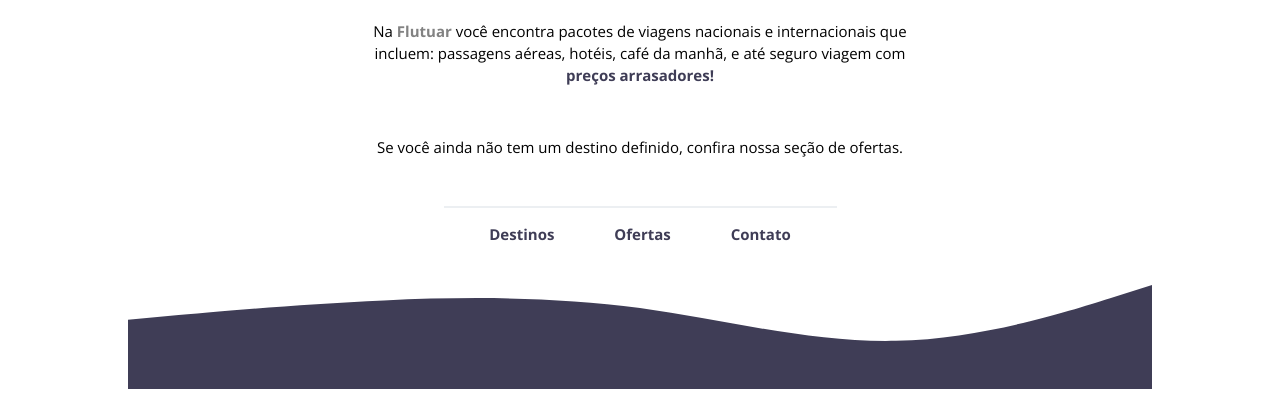
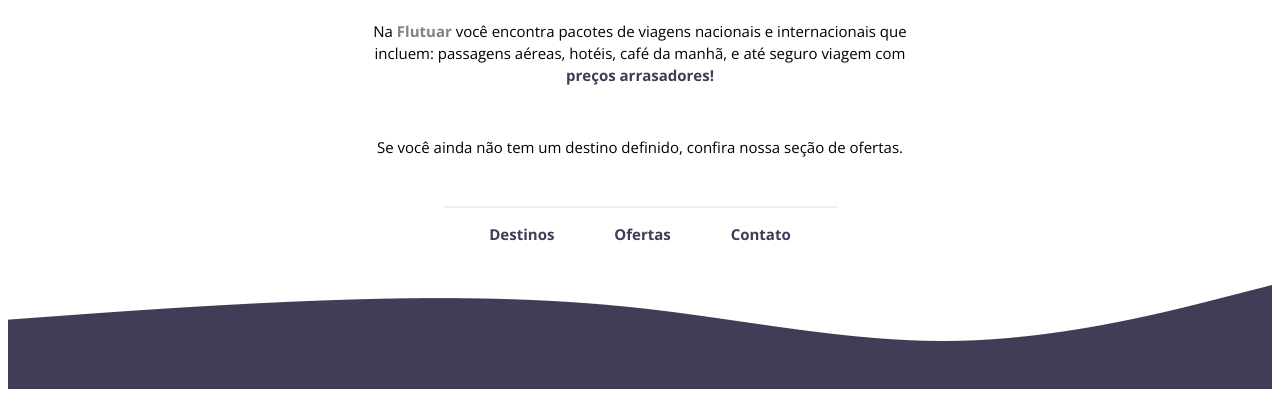
Before and after one commit to gutoayres/Flutuar.com, a plain HTML site: page index.html in a window 1280 px wide. Shown: the part 408-809 px from the top of the page. Drawn offline with nearby package versions, Linux system fonts and the light colour scheme.

Commit message:
update css and html

```diff
--- a/index.html
+++ b/index.html
@@ -47,7 +47,7 @@
 
         <br>
 
-        <img id="wave" src="/images/Wave.svg" alt="imagem de uma onda suave em azul escuro">
+        <img id="wave" src="/images/Wave.jpg" alt="imagem de uma onda suave em azul escuro">
 
     </div>
 
--- a/style.css
+++ b/style.css
@@ -70,7 +70,7 @@ p strong {
 
 }
 
-#footer img {
+#wave {
 
     margin-top: 40.83px;
     width: 100%;
```
